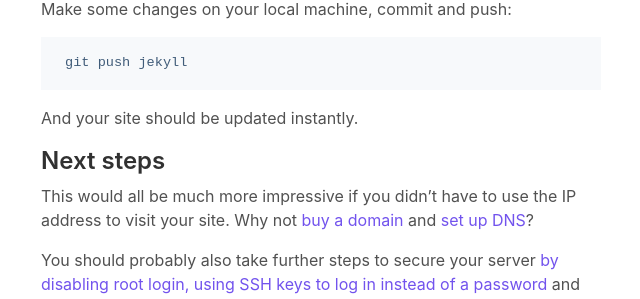
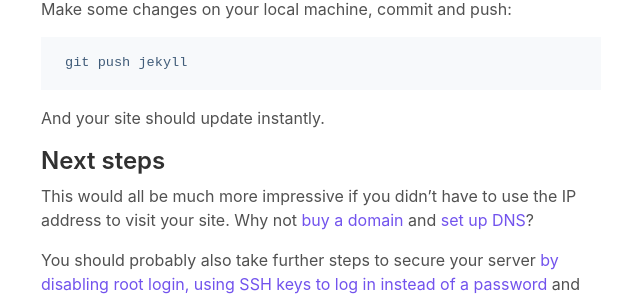
Before and after one commit to lxmrc/lxmrc.github.io, a Jekyll site: the page built from _posts/2020-10-28-migrating-from-github-pages-to-self-hosting.md, in a window 1280 px wide and 900 px high, scrolled down 6965 px. Shown: the part 502-801 px from the top of the window, without its empty margins (319-959 px from the left). Built offline with Jekyll 4.4.1, drawn with Linux system fonts in a browser that asks for light colours.

Commit message:
Improve article

````diff
--- a/_posts/2020-10-28-migrating-from-github-pages-to-self-hosting.md
+++ b/_posts/2020-10-28-migrating-from-github-pages-to-self-hosting.md
@@ -252,7 +252,7 @@ Make some changes on your local machine, commit and push:
 git push jekyll
 ```
 
-And your site should be updated instantly.
+And your site should update instantly.
 
 ## Next steps
 
````
